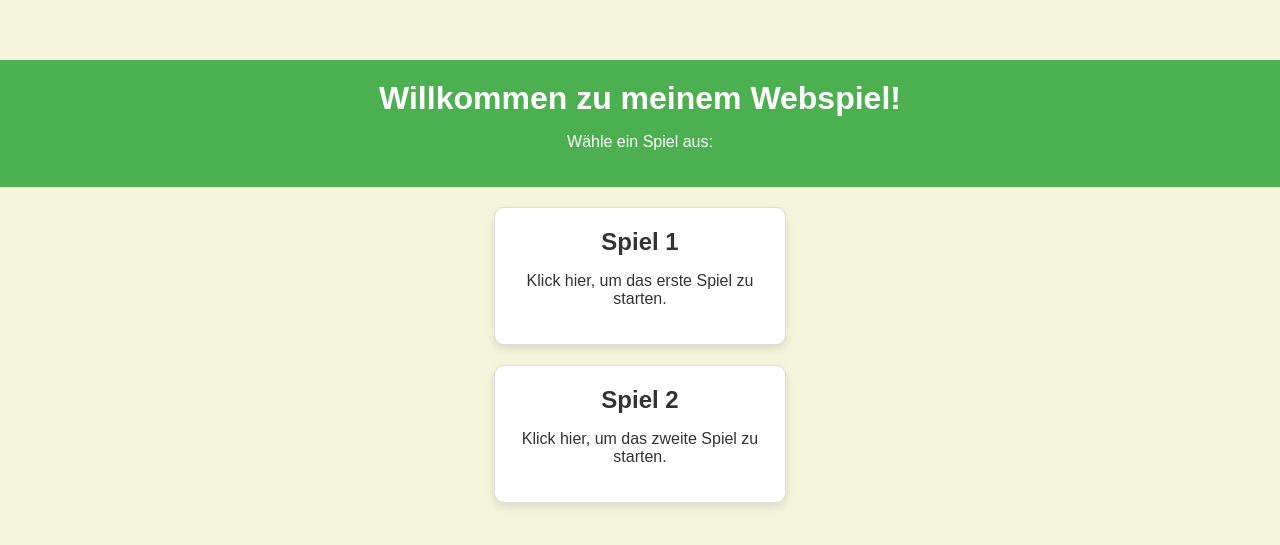
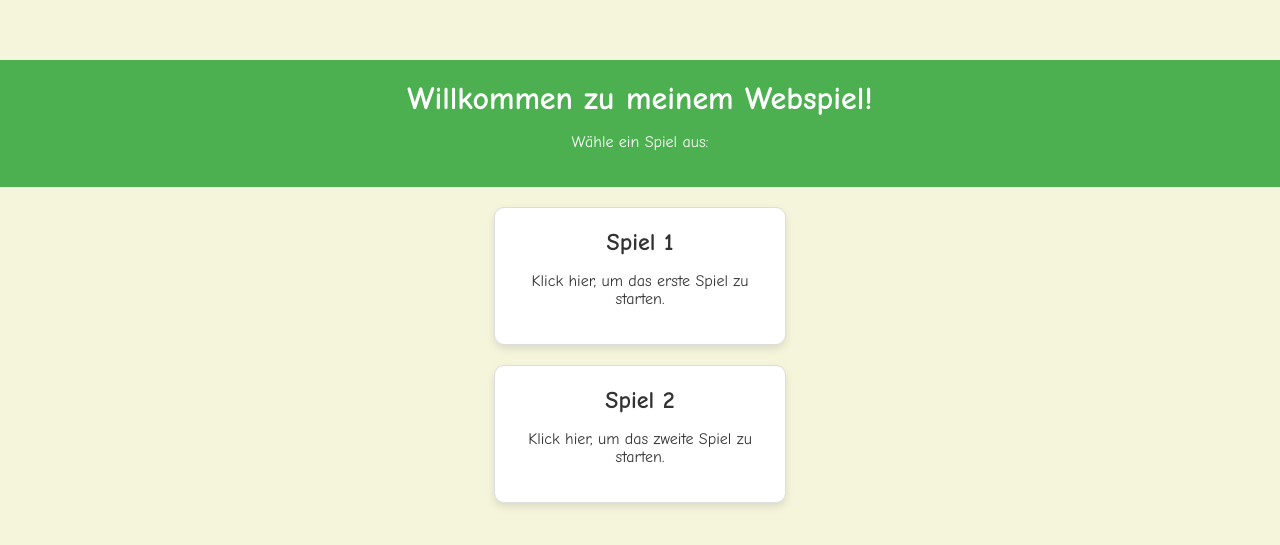
Before and after one commit to JoanaMoon/LittleGames, a plain HTML site: page index.html in a window 1280 px wide. Shown: the part 119-664 px from the top of the page. Drawn offline with Linux system fonts and the light colour scheme.

Commit message:
zentrierung und schriftart

```diff
--- a/index.html
+++ b/index.html
@@ -7,6 +7,7 @@
     <link rel="stylesheet" href="styles.css">
 </head>
 <body>
+    <main>
         <header>
             <h1>Willkommen zu meinem Webspiel!</h1>
             <p>Wähle ein Spiel aus:</p>
@@ -22,5 +23,6 @@
                 <p>Klick hier, um das zweite Spiel zu starten.</p>
             </a>
         </div>
+    </main>
 </body>
 </html>
--- a/styles.css
+++ b/styles.css
@@ -1,5 +1,5 @@
 body {
-    font-family: Arial, sans-serif;
+    font-family: 'Comic Sans MS', cursive, sans-serif; /* Comic Sans als Schriftart */
     margin: 0;
     padding: 0;
     background-color: #f5f5dc; /* Beige Farbe */
@@ -25,10 +25,10 @@ h1 {
 
 .game-selection {
     display: flex;
-    flex-direction: column; /* Spaltenweise Anordnung */
+    flex-direction: column; /* Anordnung der Spielkarten in einer Spalte */
     gap: 20px;
     justify-content: center;
-    align-items: center;
+    align-items: center; /* Horizontale Zentrierung */
     margin-top: 20px;
 }
 
@@ -62,3 +62,12 @@ footer a {
     color: #4CAF50;
     font-weight: bold;
 }
+
+/* Um die Hauptseite vertikal zu zentrieren, ohne dass sie zu einer festen Höhe wird */
+main {
+    display: flex;
+    flex-direction: column;
+    justify-content: flex-start; /* Header oben ausrichten */
+    align-items: center; /* Horizontale Zentrierung */
+    width: 100%;
+}
```
Lines whose indentation alone changed are shown as unchanged.
